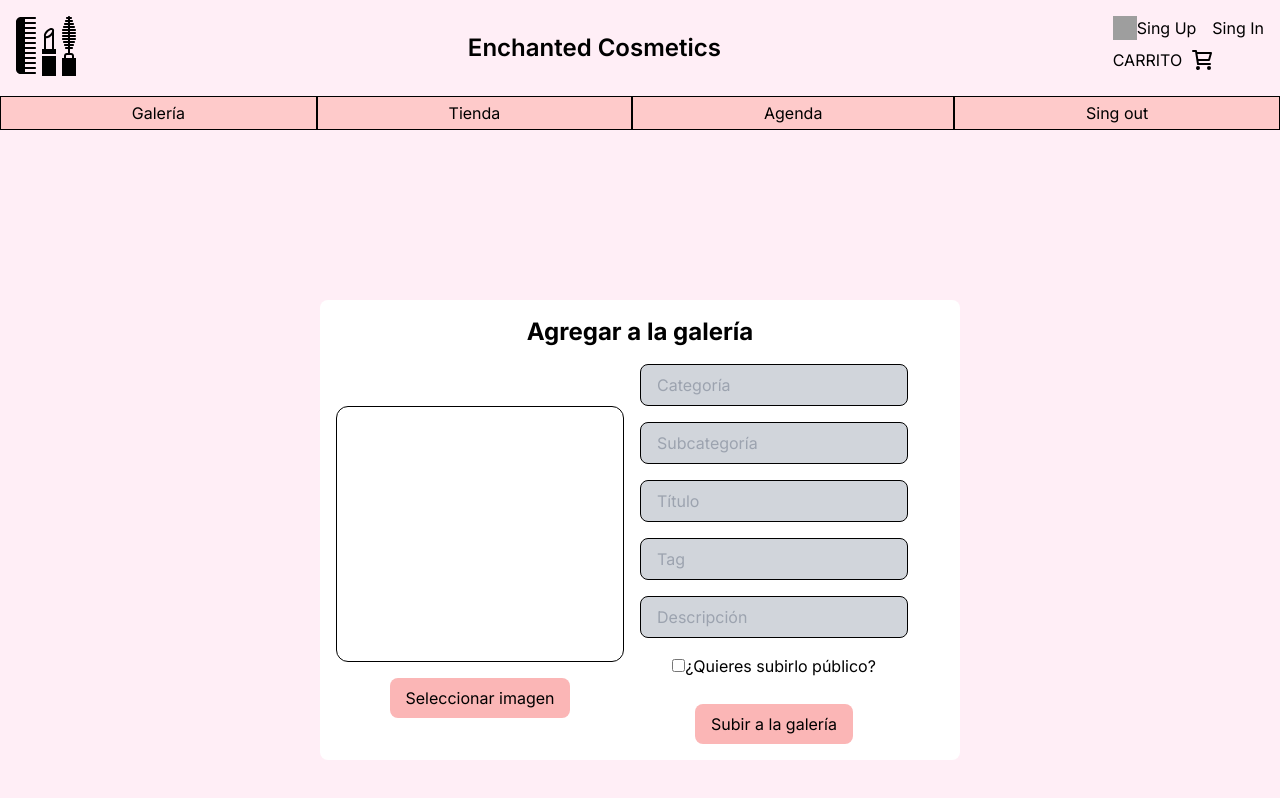
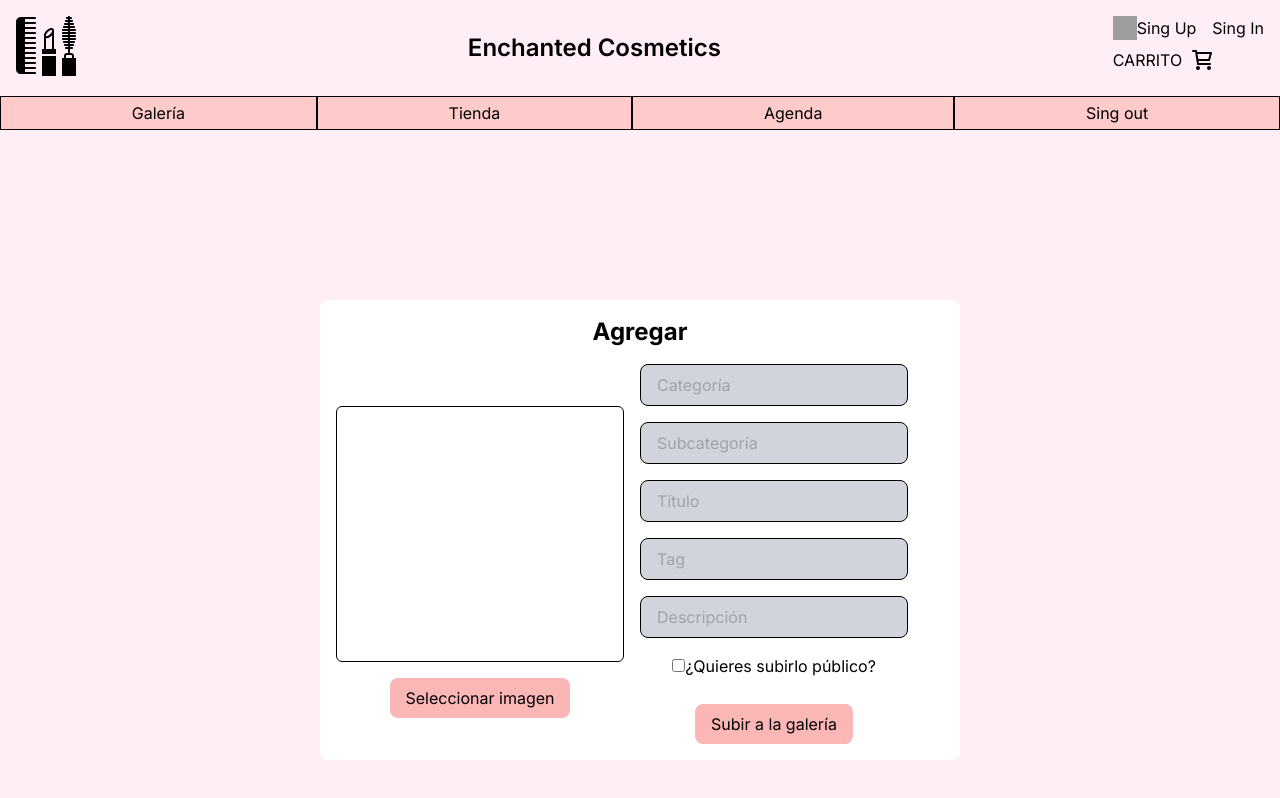
Before and after one commit to Elmono56/DuendeMaquillista, a Next.js app: page /pages/admin/addImage in a window 1280 px wide. Shown: the top 798 px of the page. Built offline with nearby package versions, Linux system fonts and the light colour scheme; grey boxes are pictures that could not be loaded.

Commit message:
fix: improved AddImage page

```diff
--- a/src/app/pages/admin/addImage/page.tsx
+++ b/src/app/pages/admin/addImage/page.tsx
@@ -26,11 +26,11 @@ const AddImage = () => {
       <div className="flex justify-center items-center h-screen">
         <div className="w-2/4 bg-white rounded-lg h-549 w-384">
           <div className="text-2xl text-black font-bold text-center m-4">
-            Agregar a la galería
+            Agregar
           </div>
           <div className="flex items-center space-between">
             <div>
-              <div className="w-72 h-64 rounded-xl border border-black m-4"></div>
+              <div className="w-72 h-64 rounded-md border border-black m-4"></div>
               <div className="flex justify-center items-center m-4">
                 <button className="boton-global">Seleccionar imagen</button>
               </div>
```
